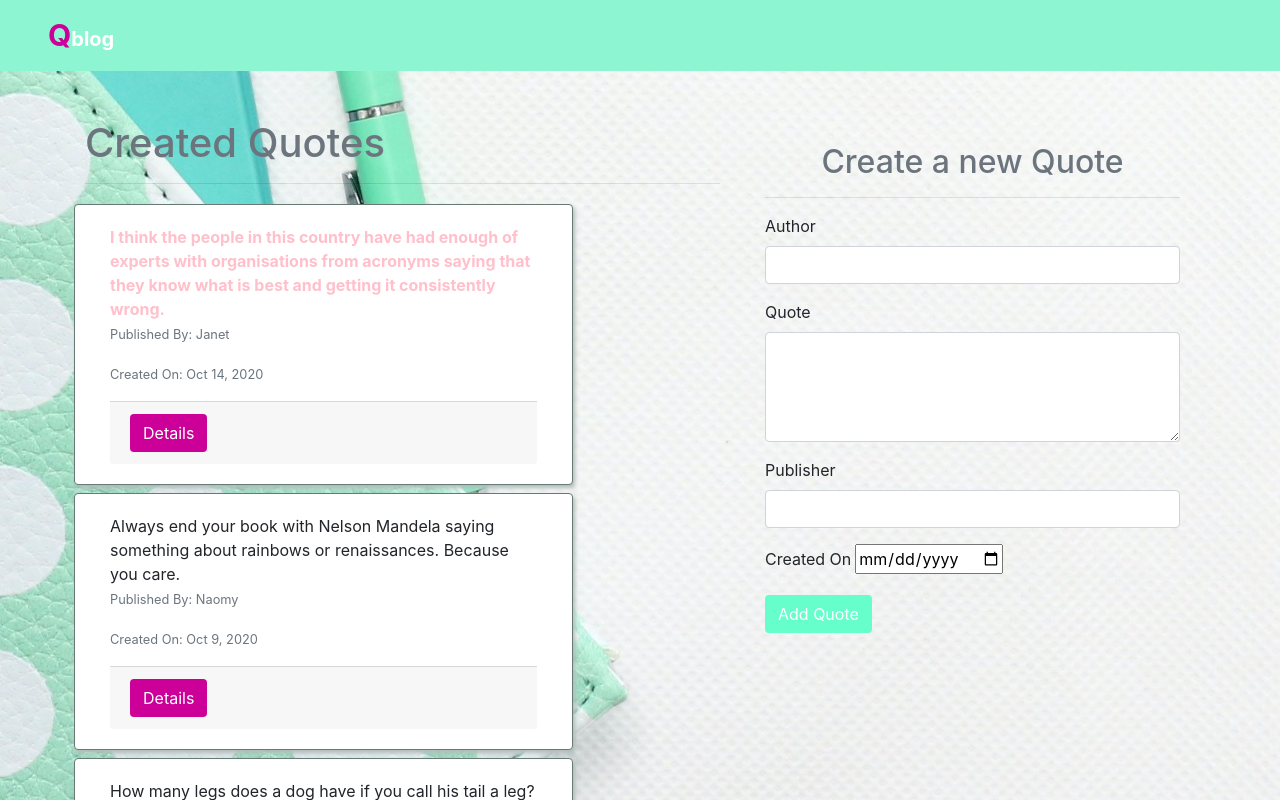
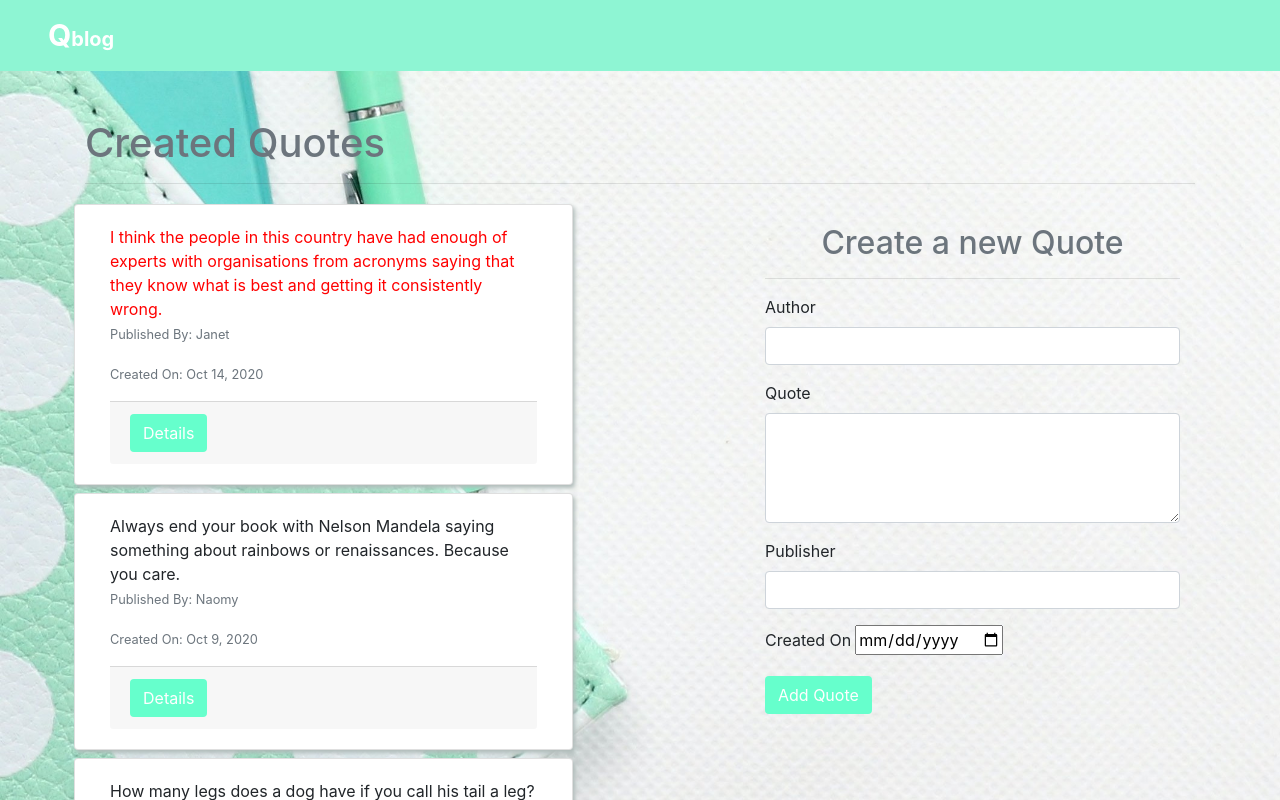
Before and after one commit to tharcissie/Quote-App, an Angular app: page / in a window 1280 px wide. Shown: the top 800 px of the page. Built offline with nearby package versions, Linux system fonts and the light colour scheme.

Commit message:
highlight added

```diff
--- a/src/app/highlight.directive.ts
+++ b/src/app/highlight.directive.ts
@@ -6,8 +6,7 @@ import { Directive, ElementRef } from '@angular/core';
 export class HighlightDirective {
 
   constructor(private el: ElementRef) {
-    el.nativeElement.style.color = "pink";
-    el.nativeElement.style.fontWeight = "bolder";
+    el.nativeElement.style.color = "red";
   }
 
 }
--- a/src/app/quote-details/quote-details.component.html
+++ b/src/app/quote-details/quote-details.component.html
@@ -4,5 +4,5 @@
 <a class="btn1 mr-1" (click)='addlike()' >{{quote.like}}like</a>
 <a class="btn2" (click)='addislike()'>{{quote.dislike}}dislike </a>
 <p class="card-text"><small class="text-muted">This quote was created {{quote.completeDate|dateCount}} days ago</small></p>
-<button class="btn btn-dark" (click)= 'quoteDelete(true)'>Delete Quote</button>
+<button class="btn btn-dark" (click)= 'quoteDelete(true)'>Delete</button>
 </div>
--- a/src/app/quote-details/quote-details.component.ts
+++ b/src/app/quote-details/quote-details.component.ts
@@ -15,15 +15,15 @@ export class QuoteDetailsComponent implements OnInit {
   quoteDelete(complete:boolean){
     this.isComplete.emit(complete);
   }
+
   addlike(){
+    this.quote.like = this.quote.like+1;
+  }
 
-    this.quote.like = this.quote.like+1;
-
-  }
   addislike(){
-
     this.quote.dislike = this.quote.dislike+1;
   }
+
   constructor() { }
 
   ngOnInit(): void {
--- a/src/app/quote-form/quote-form.component.ts
+++ b/src/app/quote-form/quote-form.component.ts
@@ -14,7 +14,9 @@ export class QuoteFormComponent implements OnInit {
 
   submitQuote(){
    this.addQuote.emit(this.newQuote);
+
   }
+
   constructor() { }
 
   ngOnInit(): void {
--- a/src/app/quote/quote.component.css
+++ b/src/app/quote/quote.component.css
@@ -1,8 +1,7 @@
 .btn{
-    background-color:#cc0099;
+    background-color:rgb(102, 255, 204);
     color:white;
 }
 .card{
-    border: 1px solid    rgb(104, 122, 116);
     box-shadow: 2px 3px 4px  rgb(175, 187, 185);
 }
--- a/src/app/quote/quote.component.html
+++ b/src/app/quote/quote.component.html
@@ -1,8 +1,9 @@
 <div class="container pt-5 pb-5">
+
+  <h1 class="text-muted">Created Quotes</h1>
+  <hr>
   <div class="row">
     <div class="col-md-7">
-      <h1 class="text-muted">Created Quotes</h1>
-      <hr>
       <div class="row">
         <div class="card col-md-9 m-1" *ngFor='let quote of quote;let i = index'>
           <div class="card-body">
@@ -15,10 +16,10 @@
             <p class="card-text"><small class="text-muted">Published By: {{quote.publisher}}</small></p>
             <p class="card-text"><small class="text-muted">Created On: {{quote.completeDate|date}}</small></p>
             <div class="card-footer">
-            <button class="btn" (click)='toggleDetails(i)'>Details</button>
-            <app-quote-details *ngIf='quote.showDescription' [quote]='quote' (isComplete)='deleteQuote($event,i)'>
-            </app-quote-details>
-          </div>
+              <button class="btn" (click)='toggleDetails(i)'>Details</button>
+              <app-quote-details *ngIf='quote.showDescription' [quote]='quote' (isComplete)='deleteQuote($event,i)'>
+              </app-quote-details>
+            </div>
           </div>
         </div>
       </div>
--- a/src/styles.css
+++ b/src/styles.css
@@ -13,9 +13,7 @@ nav{
     color: azure;
 }
 .logo{
-    color:#cc0099;
     font-size: 30px;
-
 }
 .navbar-brand{
     font-weight: 700;
```
